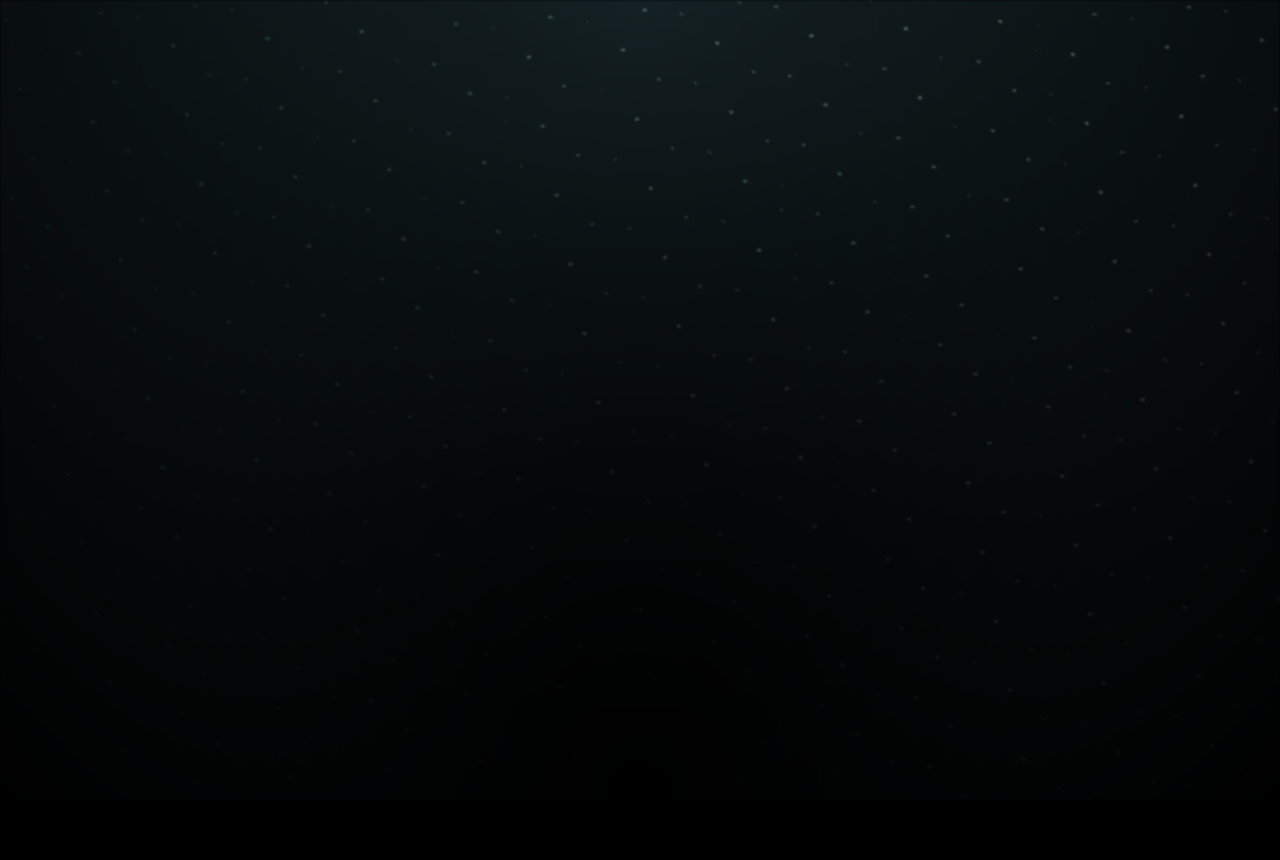
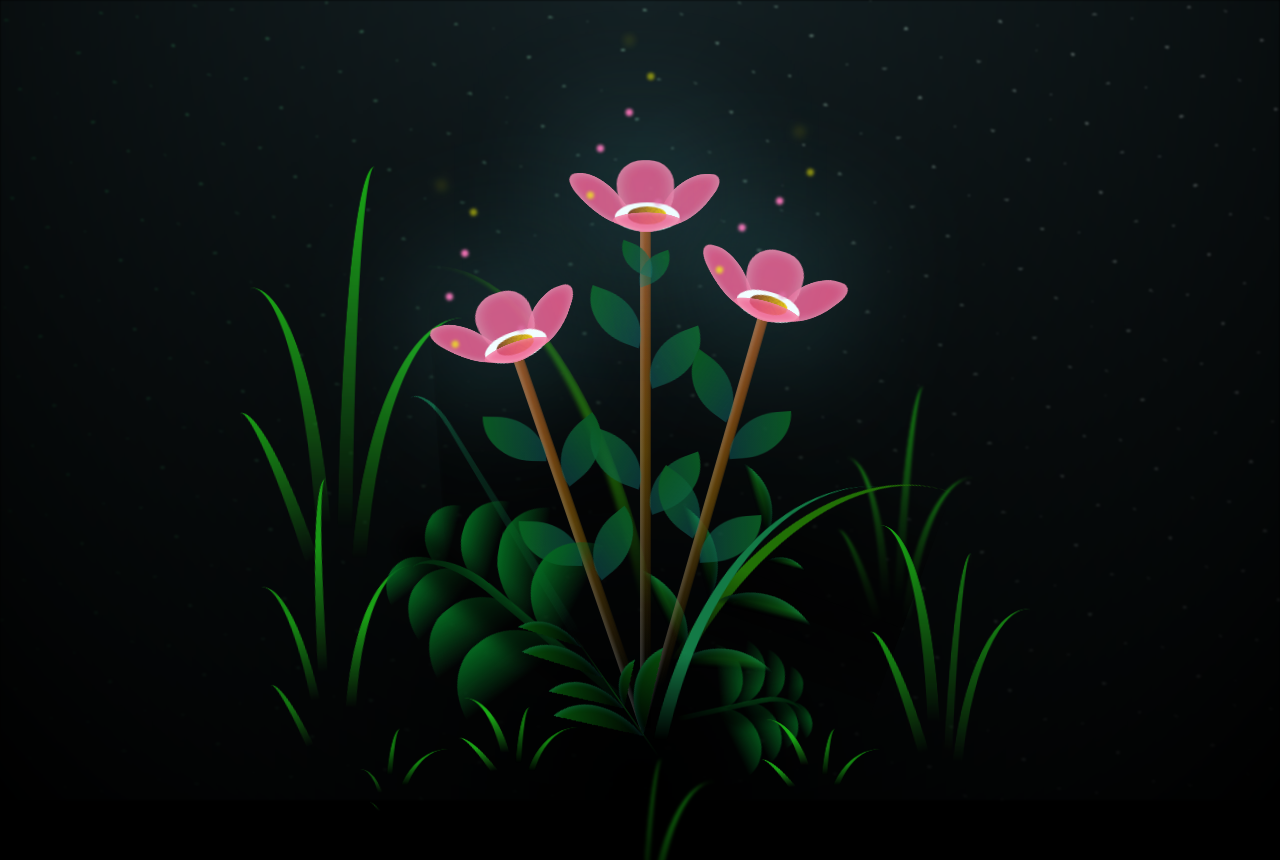
Before and after one commit to theusscode/flowers, a plain HTML site: page index.html in a window 1280 px wide. Shown: the top 860 px of the page. Before the commit the page ends 800 px from the top, so only its background shows below. Drawn offline with Linux system fonts and the light colour scheme; files that its build step writes are made by us from their sources.

Commit message:
Update index.html

```diff
--- a/index.html
+++ b/index.html
@@ -4,7 +4,7 @@
         <meta charset="UTF-8" />
         <meta http-equiv="X-UA-Compatible" content="IE=edge" />
         <meta name="viewport" content="width=device-width, initial-scale=1.0" />
-        <link rel="stylesheet" href="./src/style/style.css">
+        <link rel="stylesheet" href="style.css">
         <link rel="shortcut icon" href="./src/icons8-flower-96.png" type="image/x-icon">
         <title>Flores</title>
     </head>
@@ -352,6 +352,6 @@
             </div>
         </div>
 
-        <script src="./src/js/script.js"></script>
+        <script src= "script.js"></script>
     </body>
 </html>
```
